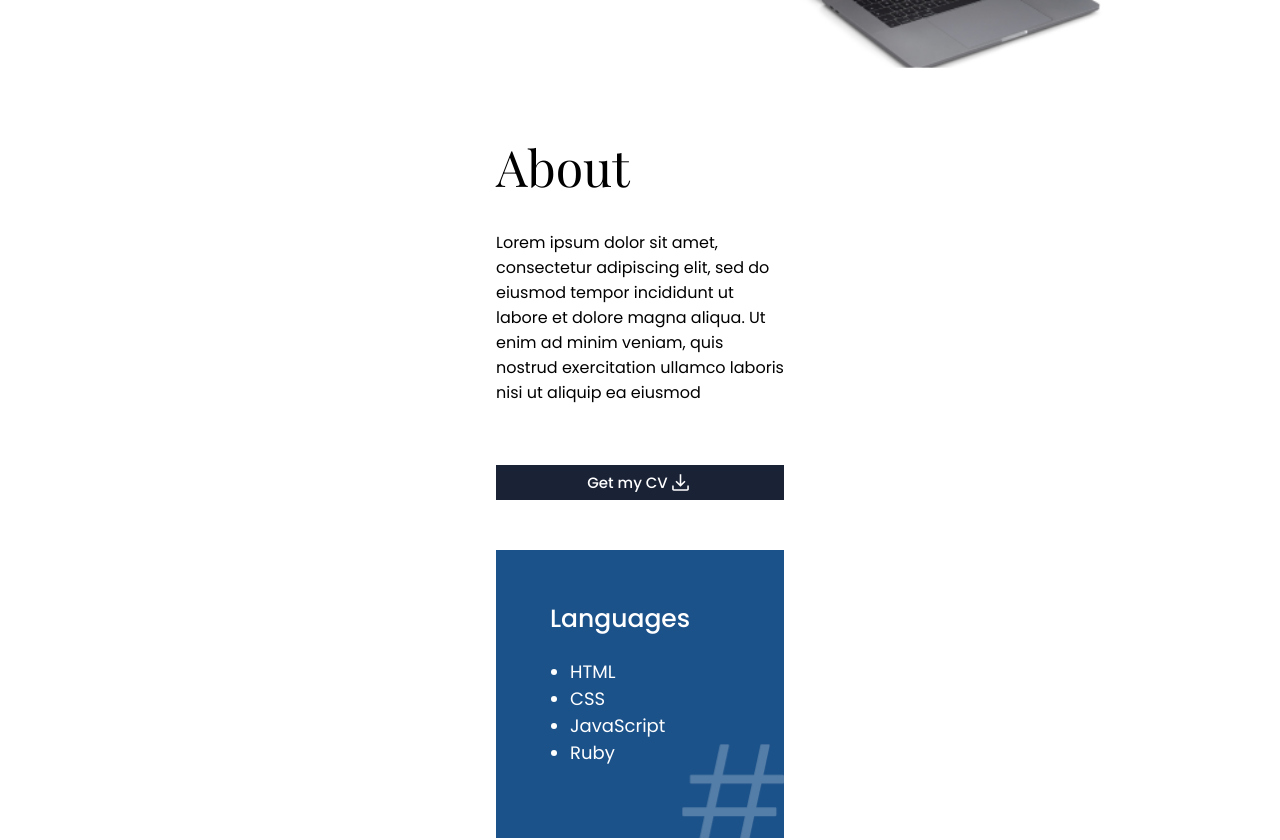
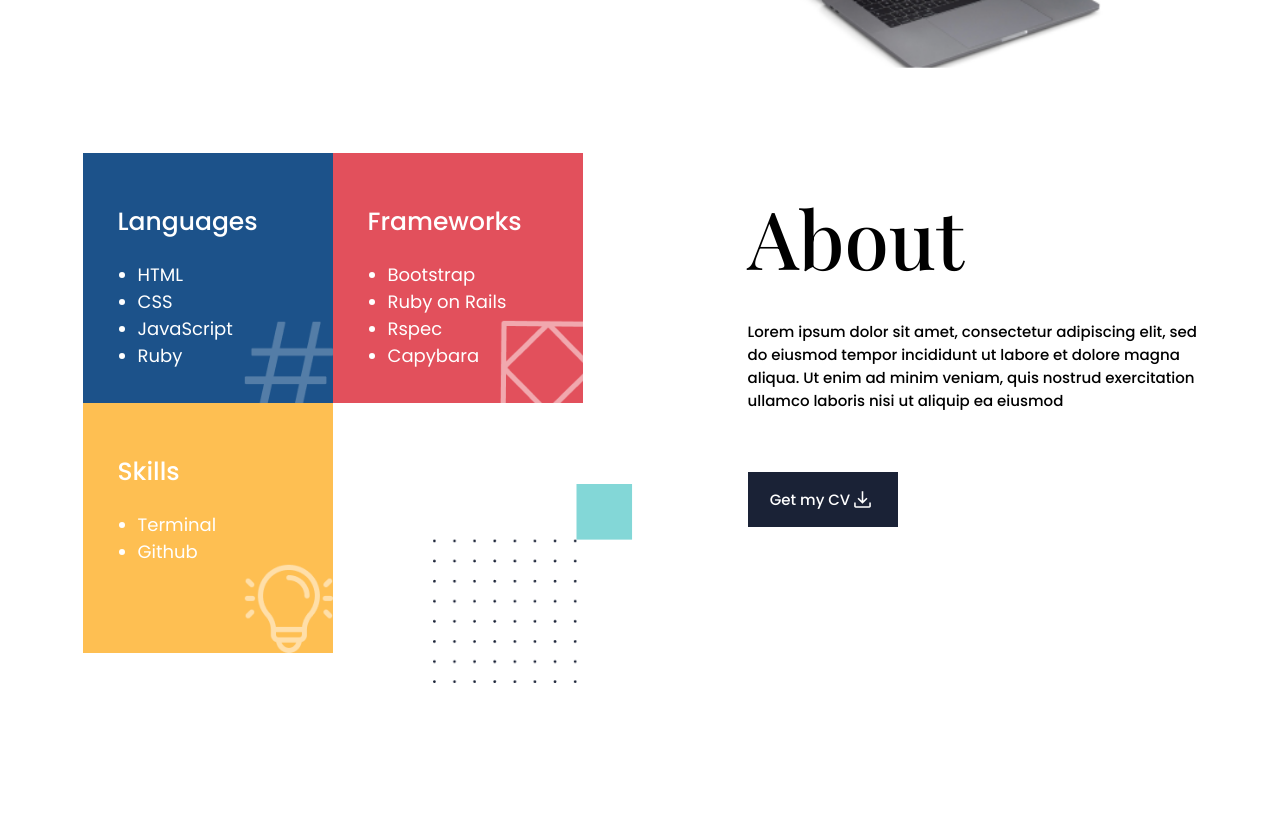
Before and after one commit to emyrue/my_portfolio, a React (Create React App) app: page / in a window 1280 px wide. Shown: the part 2440-3280 px from the top of the page. After the commit the page ends 3193 px from the top, so only its background shows below. Built offline with nearby package versions, Linux system fonts and the light colour scheme; a web font is replaced by a local one.

Commit message:
Style about page for desktop view

```diff
--- a/src/pages/About.js
+++ b/src/pages/About.js
@@ -1,4 +1,5 @@
 import download from '../images/download.svg';
+import dotsWithTeal from '../images/dots_with_teal.png';
 import '../style/about.css';
 
 function About() {
@@ -40,6 +41,7 @@ function About() {
             <li className="about-list-item">Github</li>
           </ul>
         </div>
+        <img alt="" src={dotsWithTeal} className="about-dots" />
       </div>
     </section>
   );
--- a/src/style/about.css
+++ b/src/style/about.css
@@ -13,13 +13,15 @@
   font-family: 'Playfair Display', 'Times New Roman', Times, serif;
   font-size: 50px;
   font-weight: 200;
-  width: 288px;
+  width: 90%;
+  max-width: 288px;
   margin: 0 0 30px;
 }
 
 .about-text {
   font-family: 'Poppins', 'Helvetica Neue', Helvetica, Arial, sans-serif;
-  width: 288px;
+  width: 90%;
+  max-width: 288px;
   margin: 0 0 60px;
 }
 
@@ -33,7 +35,8 @@
   background-color: #1a2236;
   border: none;
   color: white;
-  width: 288px;
+  width: 90%;
+  max-width: 288px;
   padding: 5px;
   margin: 0 0 20px;
 }
@@ -65,8 +68,10 @@
 .about-skills {
   background-repeat: no-repeat;
   background-size: cover;
-  width: 288px;
-  height: 288px;
+  width: 90vw;
+  height: 90vw;
+  max-width: 288px;
+  max-height: 288px;
   color: white;
   font-family: 'Poppins', 'Helvetica Neue', Helvetica, Arial, sans-serif;
   display: flex;
@@ -88,3 +93,62 @@
   font-size: 18px;
   width: 180px;
 }
+
+.about-dots {
+  display: none;
+}
+
+@media screen and (min-width: 992px) {
+  #about {
+    display: flex;
+    flex-direction: row-reverse;
+    justify-content: space-around;
+    margin: 50px 0 100px;
+  }
+
+  .about-content {
+    align-items: flex-start;
+  }
+
+  .about-heading {
+    font-size: 80px;
+    font-weight: 500;
+    max-width: 50vw;
+    width: 450px;
+  }
+
+  .about-text {
+    width: 450px;
+    max-width: 50vw;
+    font-size: 15px;
+    font-weight: 500;
+  }
+
+  .about-dots {
+    display: block;
+    position: absolute;
+    width: 200px;
+    bottom: -30px;
+    right: -50px;
+  }
+
+  .about-squares {
+    flex-direction: row;
+    flex-wrap: wrap;
+    width: 500px;
+    position: relative;
+  }
+
+  .about-languages,
+  .about-frameworks,
+  .about-skills {
+    margin: 0;
+    width: 250px;
+    height: 250px;
+  }
+
+  .cv-button {
+    width: 150px;
+    padding: 15px;
+  }
+}
```
